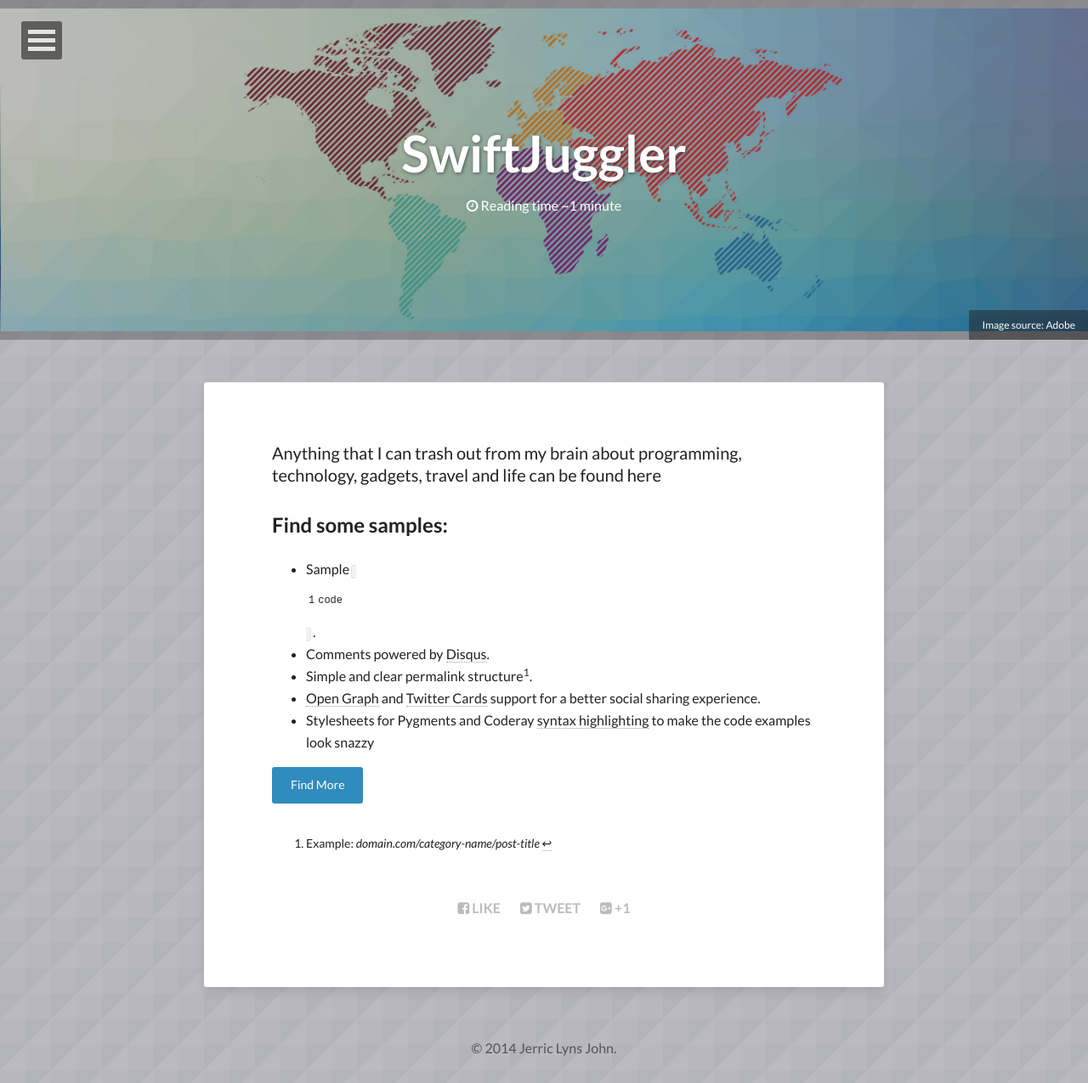
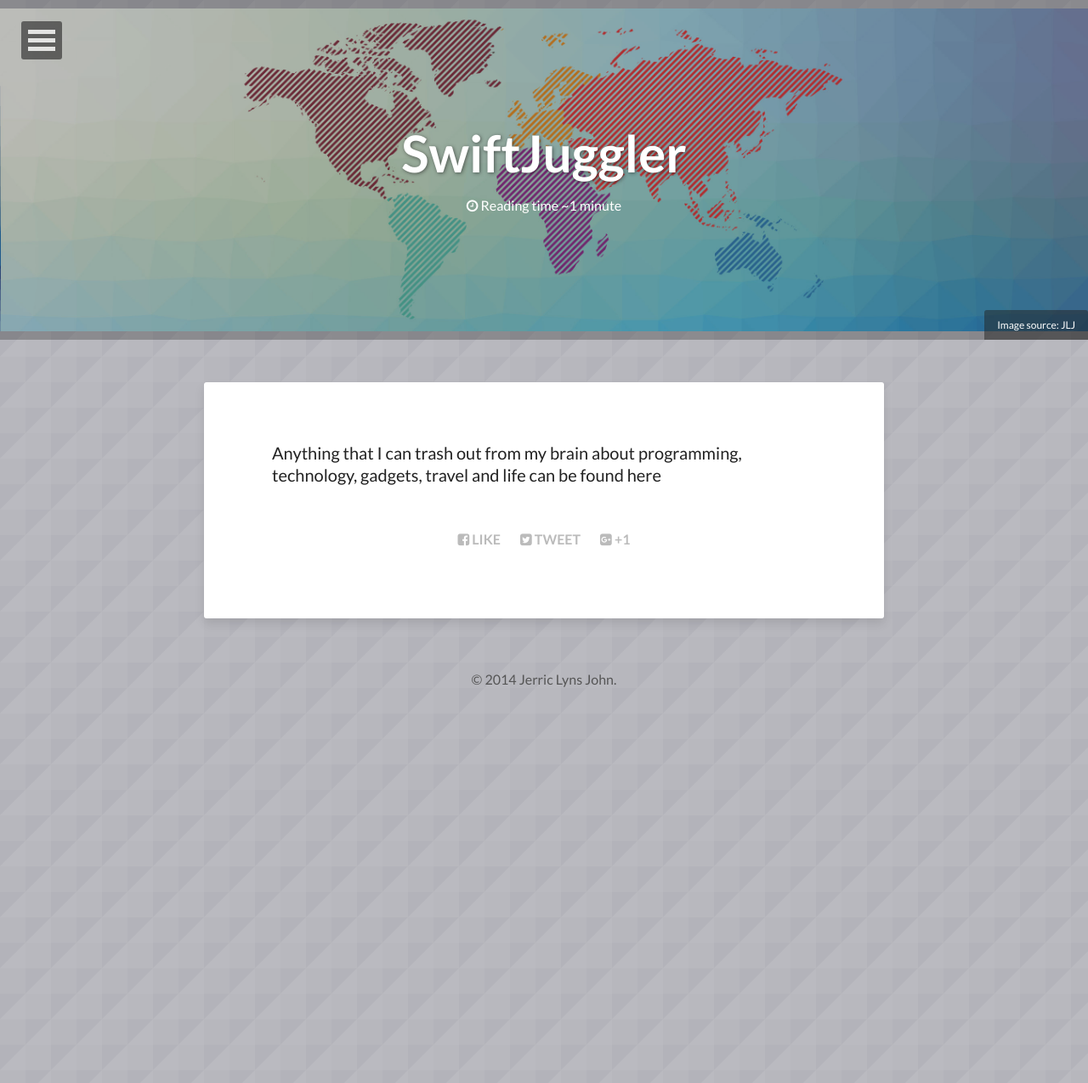
Before and after one commit to jerriclynsjohn/jerriclynsjohn.github.io, a Jekyll site: the page built from about.md, in a window 1280 px wide. Shown: the whole page at 85% size. Built offline with Jekyll 4.4.1, drawn with Linux system fonts in a browser that asks for light colours; nearby versions of some CDN libraries; after the commit the page ends 900 px from its top, so only the background shows below that.

Commit message:
Changed the content

```diff
--- a/about.md
+++ b/about.md
@@ -5,21 +5,9 @@
 tags: [blog, programming, technology, reviews, travel, life]
 image:
   feature: Revolt/About.jpg
-  credit: Adobe
-  creditlink: http://www.adobe.com
+  credit: JLJ
+  creditlink: http://www.swiftjuggler.com
 share: true
 ---
 
 Anything that I can trash out from my brain about programming, technology, gadgets, travel and life can be found here
-
-## Find some samples:
-
-* Sample `code`.
-* Comments powered by [Disqus](http://disqus.com).
-* Simple and clear permalink structure[^1].
-* [Open Graph](https://developers.facebook.com/docs/opengraph/) and [Twitter Cards](https://dev.twitter.com/docs/cards) support for a better social sharing experience.
-* Stylesheets for Pygments and Coderay [syntax highlighting]({{ site.url }}/code-highlighting-post/) to make the code examples look snazzy
-
-<div markdown="0"><a href="{{ site.url }}/install" class="btn btn-info">Find More</a></div>
-
-[^1]: Example: *domain.com/category-name/post-title*
```
